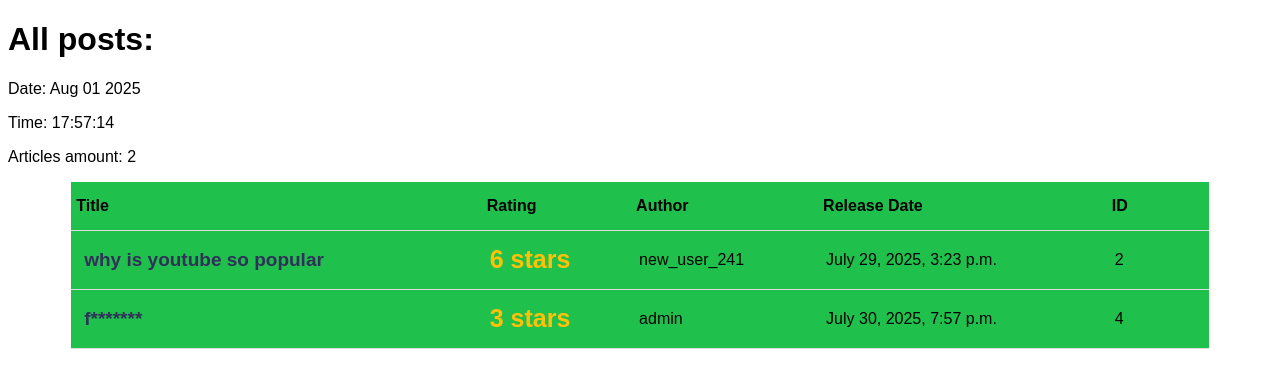
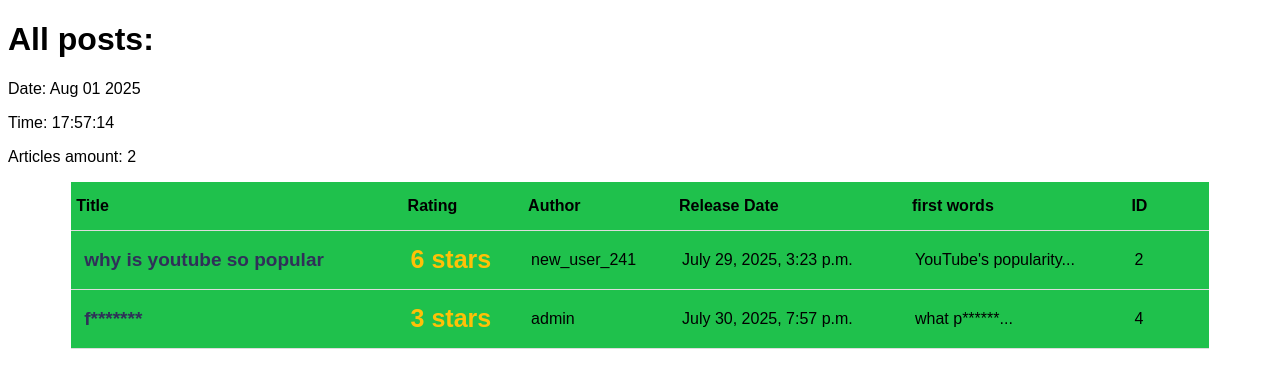
Before and after one commit to Dmitrist10/NewsPortal_Remake, a Django app: page /newsPortal/articles/ in a window 1280 px wide. Shown: the part 78-466 px from the top of the page. Run offline with Django 5.2, Linux system fonts and the light colour scheme; data comes from the database, SQL or seed files in the repository.

Commit message:
final improvements

```diff
--- a/project/templates/NewsPortal/PostDetailsBase.html
+++ b/project/templates/NewsPortal/PostDetailsBase.html
@@ -9,7 +9,7 @@ Post: {{ post.title }}
 <!-- В контенте на странице мы выводим все товары -->
 {% block content %}
 <h1>post info:</h1>
-<h2>releas date: {{ post.creationDate }}</h2>
+<h2>releas date: {{ post.creationDate|date:"d.m.Y" }}</h2>
 <h2 style="fontsize=30px;">{{ post.title|censor }}</h2>
 <hr style="color: #b72323ff">
 <h2 style="fontsize=20px; width=100%">{{ post.text|censor }}</h2>
--- a/project/templates/NewsPortal/articles.html
+++ b/project/templates/NewsPortal/articles.html
@@ -17,6 +17,7 @@ All articles
         <th>Rating</th>
         <th>Author</th>
         <th>Release Date</th>
+        <th>first words</th>
         <th>ID</th>
     </tr>
 </thead>
@@ -27,6 +28,7 @@ All articles
                 <td><span class="yellowText">{{ a.rating }} stars</span></td>
                 <td>{{ a.author.user.username }}</td>
                 <td>{{ a.creationDate }}</td>
+                <td>{{ a|censor }}</td>
                 <td>{{ a.id }}</td>
             </tr>
             {% endfor %}
--- a/project/templates/NewsPortal/news.html
+++ b/project/templates/NewsPortal/news.html
@@ -17,6 +17,7 @@ All news
         <th>Rating</th>
         <th>Author</th>
         <th>Release Date</th>
+        <th>first words</th>
         <th>ID</th>
     </tr>
 </thead>
@@ -27,6 +28,7 @@ All news
                 <td><span class="yellowText">{{ n.rating }} stars</span></td>
                 <td>{{ n.author.user.username }}</td>
                 <td>{{ n.creationDate }}</td>
+                <td>{{ n|censor }}</td>
                 <td>{{ n.id }}</td>
             </tr>
             {% endfor %}
```
